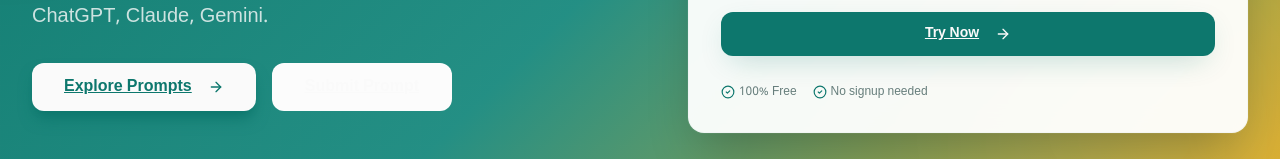
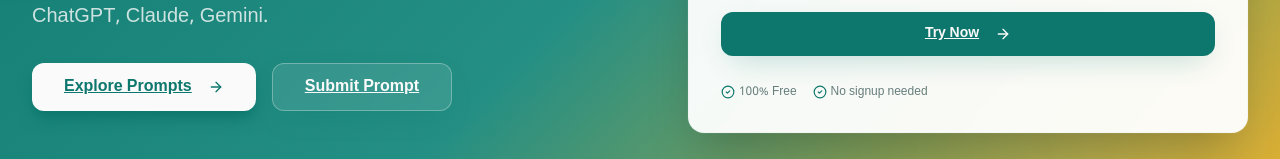
Before and after one commit to dplatoon/bangla-prompts, a React (Vite) app: page / in a window 1280 px wide. Shown: the part 532-691 px from the top of the page. Built offline with nearby package versions, Linux system fonts and the light colour scheme; no server answers; the database is empty; what @lovable.dev/cloud-auth-js would draw is missing.

Commit message:
Changes
Co-authored-by: dplatoon <hasantawhid2096@gmail.com>

```diff
--- a/src/components/Hero.tsx
+++ b/src/components/Hero.tsx
@@ -114,7 +114,7 @@ export const Hero = ({ language }: HeroProps) => {
                   <ArrowRight className="ml-2 w-5 h-5 group-hover:translate-x-1 transition-transform" />
                 </Link>
               </Button>
-              <Button size="lg" variant="outline" className={`border-primary-foreground/30 text-primary-foreground hover:bg-primary-foreground/10 font-semibold text-base px-8 h-12 rounded-xl ${language === 'bn' ? 'font-bengali' : ''}`} asChild>
+              <Button size="lg" className={`border border-primary-foreground/30 bg-primary-foreground/10 text-primary-foreground hover:bg-primary-foreground/20 font-semibold text-base px-8 h-12 rounded-xl backdrop-blur-sm ${language === 'bn' ? 'font-bengali' : ''}`} asChild>
                 <Link to="/become-creator">
                   {currentText.submitBtn}
                 </Link>
```
